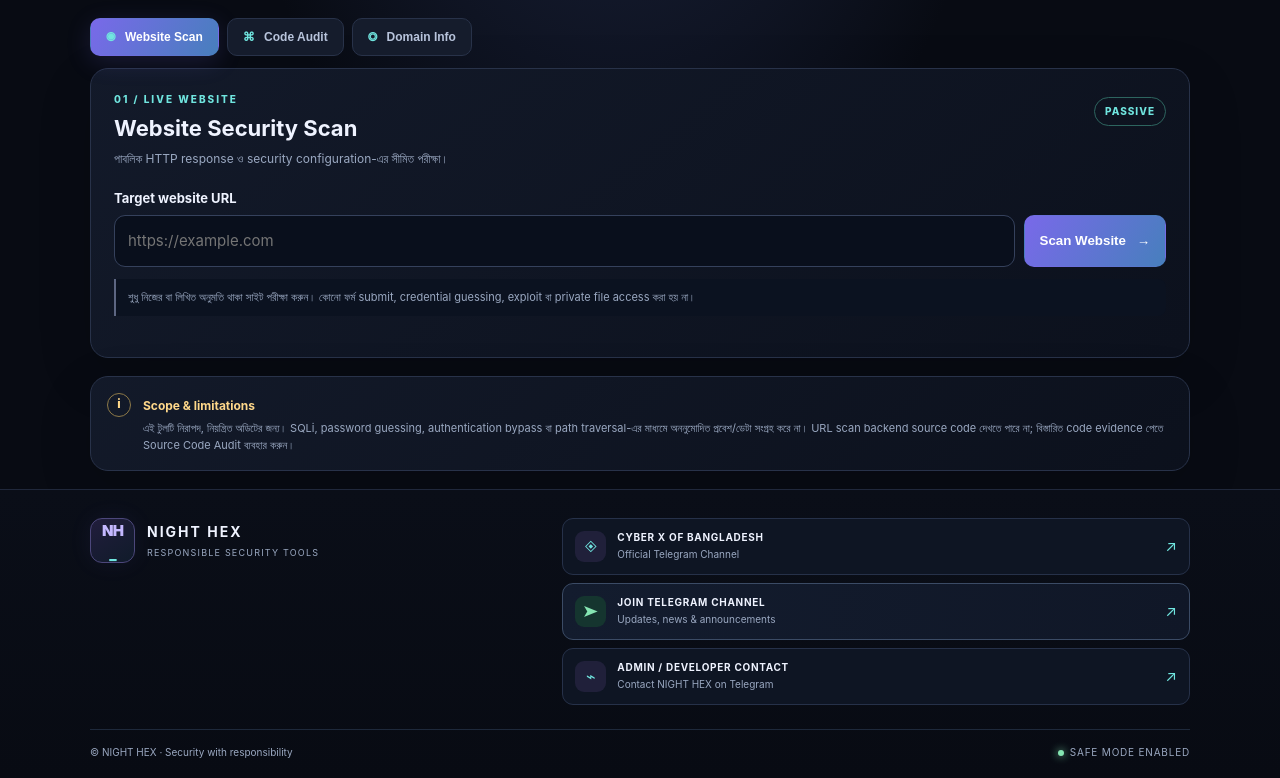
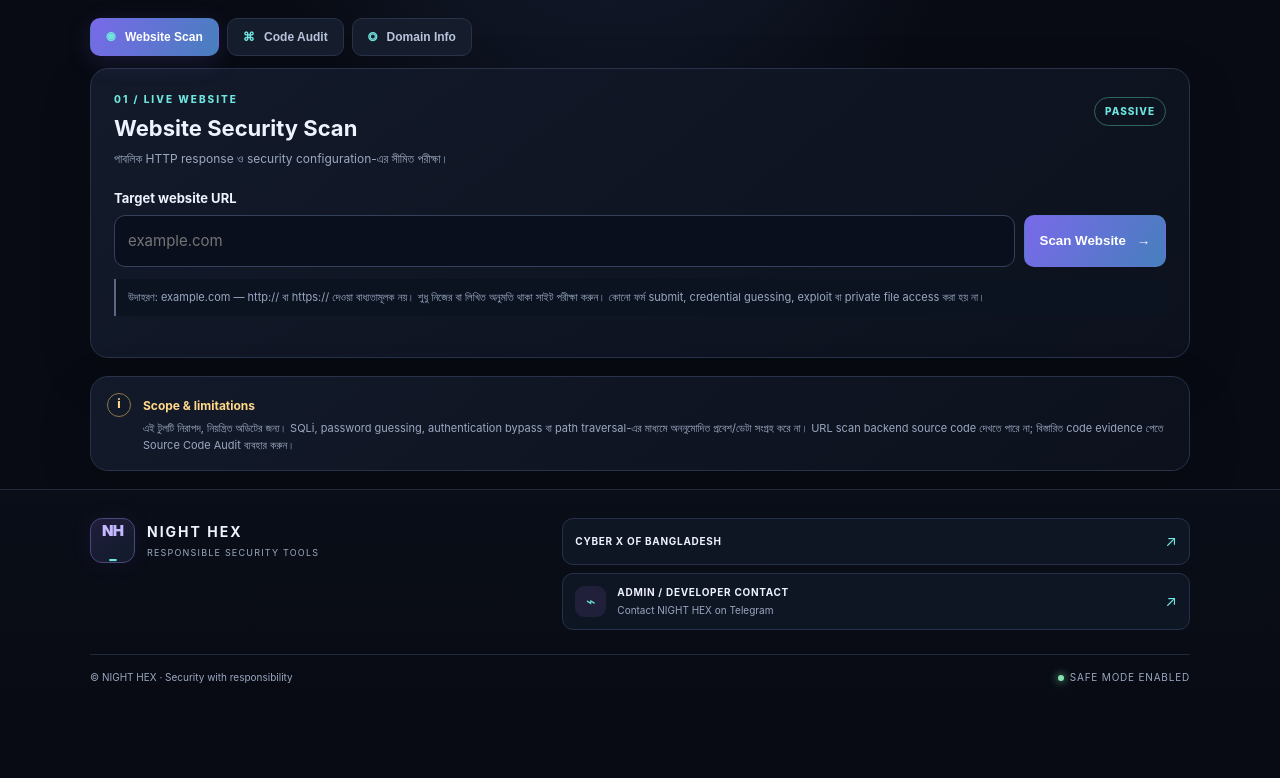
Before and after one commit to nighthexx/nighthexweb, a Flask app: page / in a window 1280 px wide. Shown: the part 472-1250 px from the top of the page. After the commit the page ends 1158 px from the top, so only its background shows below. Run offline with Flask 3, Linux system fonts and the light colour scheme.

Commit message:
Add files via upload

```diff
--- a/templates/index.html
+++ b/templates/index.html
@@ -36,8 +36,8 @@
   <section class="panel tabpanel" id="tab-scan">
     <div class="panel-head"><div><div class="kicker">01 / LIVE WEBSITE</div><h3>Website Security Scan</h3><p>পাবলিক HTTP response ও security configuration-এর সীমিত পরীক্ষা।</p></div><span class="status-chip">PASSIVE</span></div>
     <label for="url">Target website URL</label>
-    <div class="inputrow"><input id="url" type="url" placeholder="https://example.com" autocomplete="url"><button id="scanBtn" class="primary">Scan Website <span>→</span></button></div>
-    <div class="helper">শুধু নিজের বা লিখিত অনুমতি থাকা সাইট পরীক্ষা করুন। কোনো ফর্ম submit, credential guessing, exploit বা private file access করা হয় না।</div>
+    <div class="inputrow"><input id="url" type="text" inputmode="url" placeholder="example.com" autocomplete="url"><button id="scanBtn" class="primary">Scan Website <span>→</span></button></div>
+    <div class="helper">উদাহরণ: example.com — http:// বা https:// দেওয়া বাধ্যতামূলক নয়। শুধু নিজের বা লিখিত অনুমতি থাকা সাইট পরীক্ষা করুন। কোনো ফর্ম submit, credential guessing, exploit বা private file access করা হয় না।</div>
     <div class="result" id="scanResult" aria-live="polite"></div>
   </section>
 
@@ -54,7 +54,7 @@
   <section class="panel tabpanel hidden" id="tab-domain">
     <div class="panel-head"><div><div class="kicker">03 / PUBLIC REGISTRATION DATA</div><h3>Domain Information</h3><p>ডোমেনের প্রকাশ্য রেজিস্ট্রেশন তথ্য খুঁজে সুন্দরভাবে সাজানো ফলাফল দেখুন।</p></div><span class="status-chip">PUBLIC DATA</span></div>
     <label for="domain">Domain name</label><div class="inputrow"><input id="domain" placeholder="example.com" autocomplete="off"><button id="domainBtn" class="primary">Lookup Domain <span>→</span></button></div>
-    <div class="helper">রেজিস্ট্রেশন রেকর্ড খোঁজা হচ্ছে। কেবল প্রকাশ্যে উপলভ্য তথ্য দেখানো হবে; গোপন ব্যক্তিগত তথ্য অনুমান বা বাইপাস করা হবে না।</div>
+    <div class="helper">শুধু ডোমেইন লিখুন, যেমন example.com — HTTP/HTTPS বা /path লাগবে না। রেজিস্ট্রেশন রেকর্ড খোঁজা হচ্ছে। কেবল প্রকাশ্যে উপলভ্য তথ্য দেখানো হবে; গোপন ব্যক্তিগত তথ্য অনুমান বা বাইপাস করা হবে না।</div>
     <div class="result" id="domainResult" aria-live="polite"></div>
   </section>
 
@@ -66,8 +66,7 @@
     <div><strong>NIGHT HEX</strong><small>RESPONSIBLE SECURITY TOOLS</small></div>
   </div>
   <div class="footer-links">
-    <a class="footer-link" href="{{ channel_url }}" target="_blank" rel="noopener noreferrer"><span class="footer-link-icon">◈</span><span><strong>CYBER X OF BANGLADESH</strong><small>Official Telegram Channel</small></span><span class="footer-arrow">↗</span></a>
-    <a class="footer-link join-link" href="{{ channel_url }}" target="_blank" rel="noopener noreferrer"><span class="footer-link-icon">➤</span><span><strong>JOIN TELEGRAM CHANNEL</strong><small>Updates, news & announcements</small></span><span class="footer-arrow">↗</span></a>
+    <a class="footer-link" href="{{ channel_url }}" target="_blank" rel="noopener noreferrer"><span><strong>CYBER X OF BANGLADESH</strong></span><span class="footer-arrow">↗</span></a>
     <a class="footer-link" href="{{ telegram_url }}" target="_blank" rel="noopener noreferrer"><span class="footer-link-icon">⌁</span><span><strong>ADMIN / DEVELOPER CONTACT</strong><small>Contact NIGHT HEX on Telegram</small></span><span class="footer-arrow">↗</span></a>
   </div>
   <div class="footer-bottom"><span>© NIGHT HEX · Security with responsibility</span><span class="footer-status"><i></i> SAFE MODE ENABLED</span></div>
```
